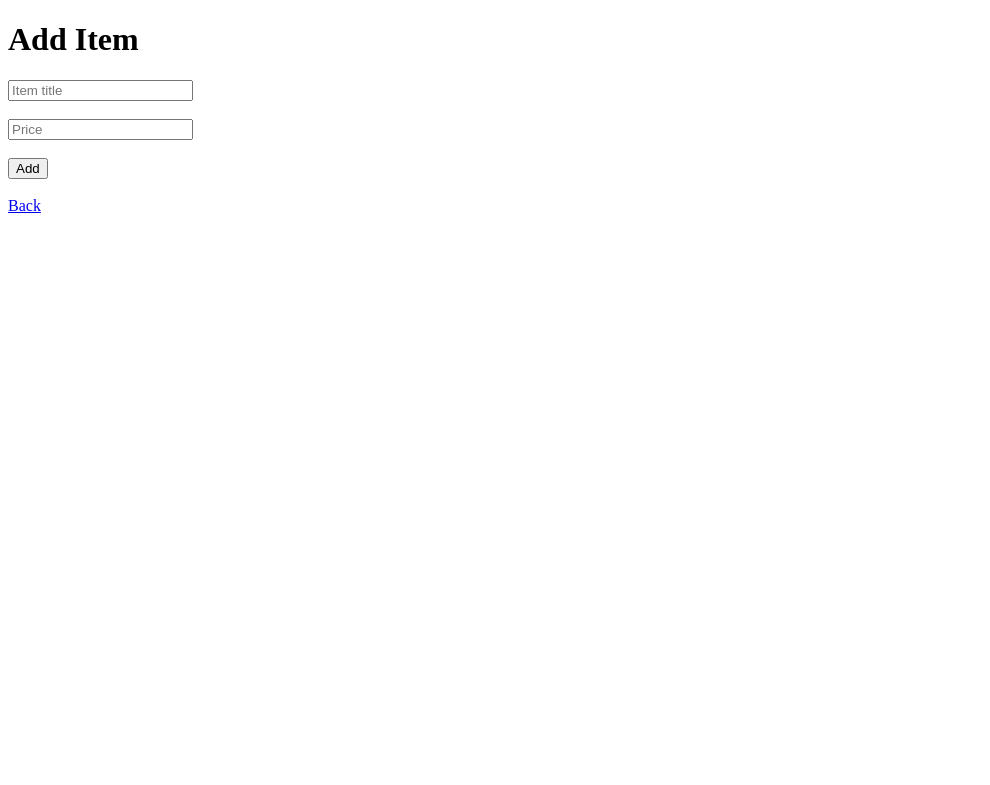
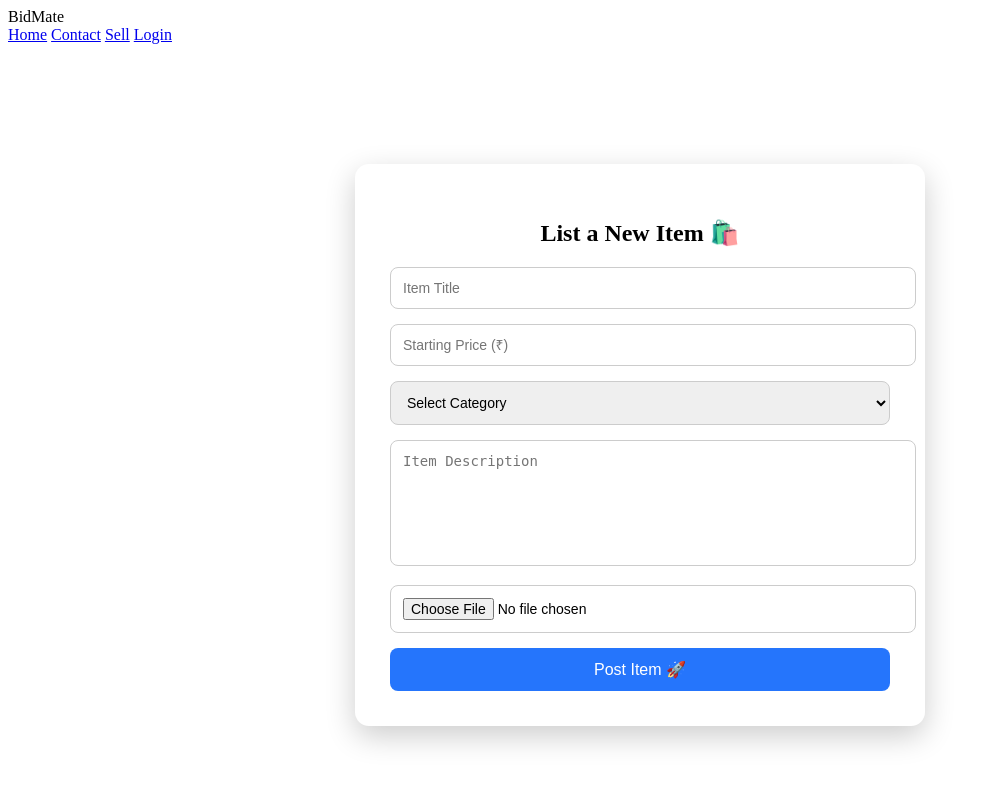
Before and after one commit to sharon232323/bidmate, a Flask app: page /add-item in a window 1280 px wide. Shown: the top 785 px of the page, without its empty margins (0-990 px from the left). Run offline with Flask 3, Linux system fonts and the light colour scheme.

Commit message:
Styling page of add item

```diff
--- a/static/style.css
+++ b/static/style.css
@@ -1,66 +1,51 @@
-/* NAVBAR */
-.navbar {
-    position: fixed;
-    top: 0;
-    width: 100%;
-    background: white;
-    padding: 15px 40px;
+/* ADD ITEM PAGE */
+.add-container {
+    margin-top: 120px;
     display: flex;
-    justify-content: space-between;
-    align-items: center;
-    box-shadow: 0 2px 10px rgba(0,0,0,0.1);
-    z-index: 1000;
+    justify-content: center;
 }
 
-.navbar .logo {
-    font-size: 22px;
-    font-weight: bold;
-    color: #2575fc;
+.add-card {
+    background: white;
+    width: 500px;
+    padding: 35px;
+    border-radius: 14px;
+    box-shadow: 0 10px 30px rgba(0,0,0,0.2);
 }
 
-.navbar a {
-    margin-left: 20px;
-    text-decoration: none;
-    color: #333;
-    font-weight: 500;
-}
-
-.navbar a:hover {
-    color: #2575fc;
-}
-
-/* LANDING */
-.landing {
-    margin-top: 120px;
+.add-card h2 {
     text-align: center;
-    color: white;
-    max-width: 800px;
-}
-
-.landing h1 {
-    font-size: 48px;
     margin-bottom: 20px;
 }
 
-.landing p {
-    font-size: 18px;
-    margin-bottom: 30px;
+.add-card input,
+.add-card textarea,
+.add-card select {
+    width: 100%;
+    padding: 12px;
+    margin-bottom: 15px;
+    border-radius: 8px;
+    border: 1px solid #ccc;
+    font-size: 14px;
 }
 
-.landing .buttons a {
-    padding: 14px 26px;
-    margin: 10px;
-    border-radius: 8px;
-    text-decoration: none;
-    font-weight: bold;
+.add-card textarea {
+    resize: none;
+    height: 100px;
 }
 
-.btn-primary {
-    background: white;
-    color: #2575fc;
+.add-card button {
+    width: 100%;
+    padding: 12px;
+    background: #2575fc;
+    color: white;
+    border: none;
+    border-radius: 8px;
+    font-size: 16px;
+    cursor: pointer;
+    transition: 0.3s;
 }
 
-.btn-outline {
-    border: 2px solid white;
-    color: white;
+.add-card button:hover {
+    background: #1a5fd0;
 }
--- a/templates/add_item.html
+++ b/templates/add_item.html
@@ -1,20 +1,50 @@
 <!DOCTYPE html>
 <html>
 <head>
-    <title>Add Item</title>
+    <title>Add Item | BidMate</title>
+    <link rel="stylesheet" href="{{ url_for('static', filename='style.css') }}">
 </head>
 <body>
-    <h1>Add Item</h1>
 
-    <form method="post">
-        <input type="text" name="title" placeholder="Item title" required>
-        <br><br>
-        <input type="number" step="0.01" name="price" placeholder="Price" required>
-        <br><br>
-        <button type="submit">Add</button>
-    </form>
+    <!-- NAVBAR -->
+    <div class="navbar">
+        <div class="logo">BidMate</div>
+        <div>
+            <a href="/">Home</a>
+            <a href="/contact">Contact</a>
+            <a href="/add-item">Sell</a>
+            <a href="/login">Login</a>
+        </div>
+    </div>
 
-    <br>
-    <a href="/">Back</a>
+    <!-- ADD ITEM FORM -->
+    <div class="add-container">
+        <div class="add-card">
+            <h2>List a New Item 🛍️</h2>
+
+            <form method="POST" enctype="multipart/form-data">
+
+                <input type="text" name="title" placeholder="Item Title" required>
+
+                <input type="number" name="price" placeholder="Starting Price (₹)" required>
+
+                <select name="category" required>
+                    <option value="">Select Category</option>
+                    <option>Books</option>
+                    <option>Notes</option>
+                    <option>Electronics</option>
+                    <option>Hostel Items</option>
+                    <option>Other</option>
+                </select>
+
+                <textarea name="description" placeholder="Item Description" required></textarea>
+
+                <input type="file" name="image">
+
+                <button type="submit">Post Item 🚀</button>
+            </form>
+        </div>
+    </div>
+
 </body>
 </html>
```
